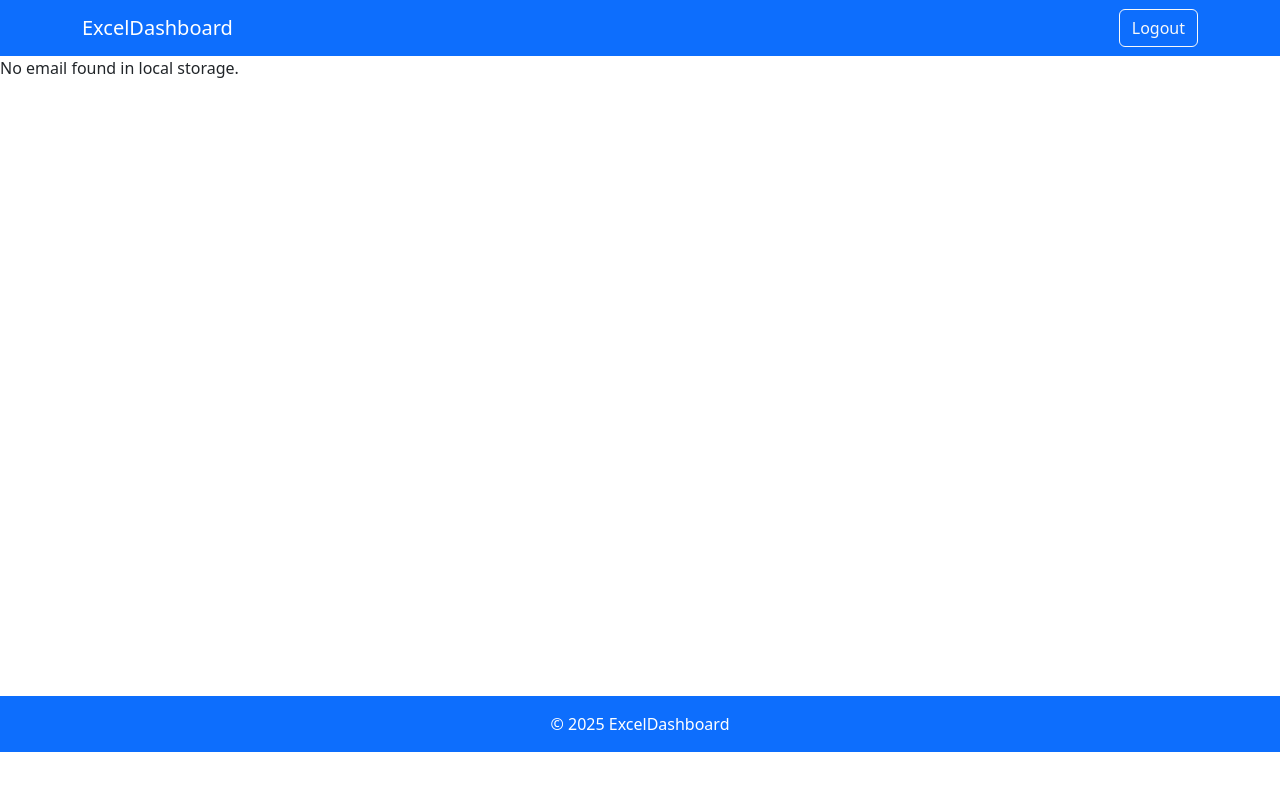
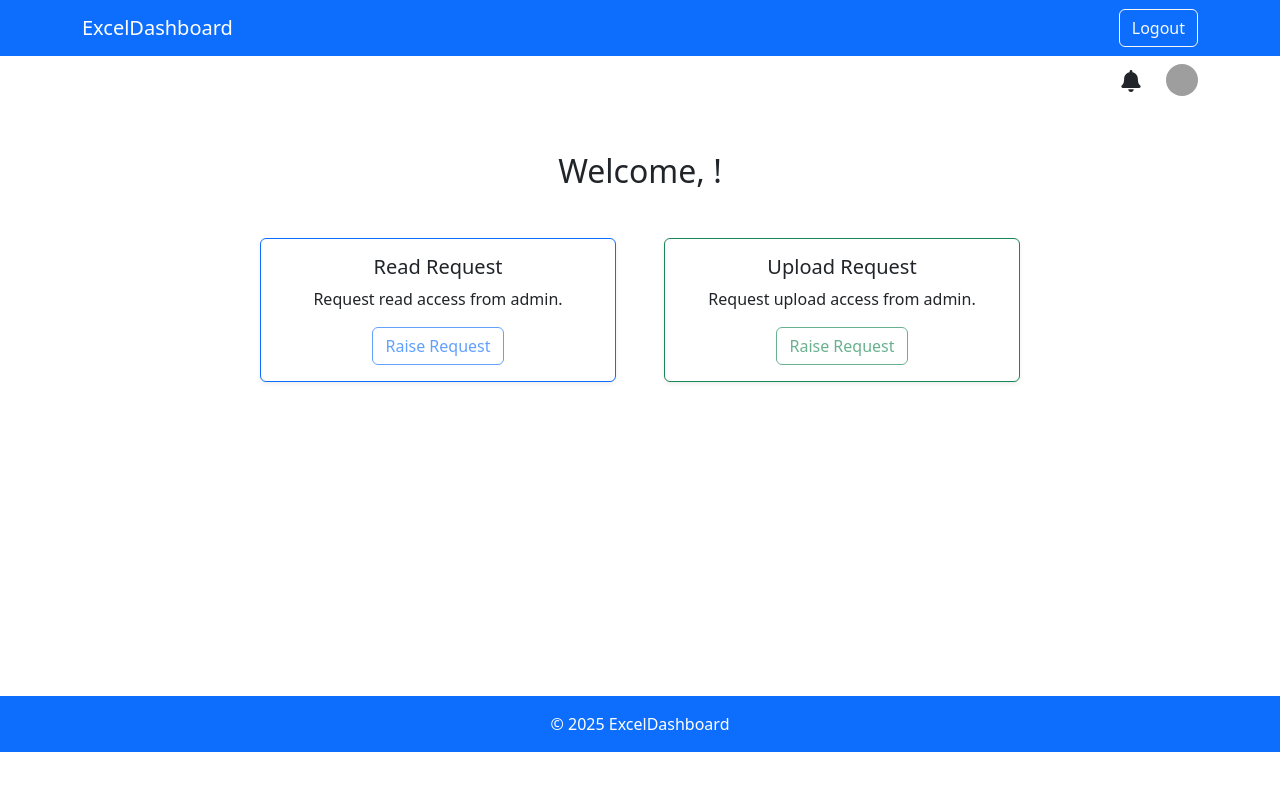
Before and after one commit to Rakshith-B-Gowda/Security_Front-End, a React (Vite) app in the folder security-web-app/: page /user-dashboard in a window 1280 px wide. Shown: the top 790 px of the page. Built offline with nearby package versions, Linux system fonts and the light colour scheme; sample sign-in values are in the browser's storage; grey boxes are pictures that could not be loaded.

Commit message:
feat: Add UserNavbar component for notifications and user profile display; update UserPage to integrate UserNavbar and enhance user interaction

```diff
--- /dev/null
+++ b/security-web-app/src/components/UserNavbar.jsx
@@ -0,0 +1,172 @@
+import React, { useEffect, useState, useRef } from 'react';
+import {
+  Container,
+  Badge,
+  Image,
+  Overlay,
+} from 'react-bootstrap';
+import { FaBell } from 'react-icons/fa';
+import { getUserNotifications, getUserByEmail } from '../services/userService';
+
+const UserNavbar = ({ email }) => {
+  const [notificationCount, setNotificationCount] = useState(0);
+  const [notifications, setNotifications] = useState([]);
+  const [showNotifPopover, setShowNotifPopover] = useState(false);
+  const [showProfilePopover, setShowProfilePopover] = useState(false);
+  const [userInfo, setUserInfo] = useState(null);
+
+  const bellRef = useRef(null);
+  const profileRef = useRef(null);
+
+  const fetchNotifications = async () => {
+    try {
+      const res = await getUserNotifications(email);
+      const all = res.data || [];
+      const unread = all.filter(n => !n.read);
+      setNotifications(all);
+      setNotificationCount(unread.length);
+    } catch (err) {
+      console.error('Error fetching notifications:', err);
+    }
+  };
+
+  const fetchUserInfo = async () => {
+    try {
+      const res = await getUserByEmail(email);
+      setUserInfo(res.data);
+    } catch (err) {
+      console.error('Error fetching user info:', err);
+    }
+  };
+
+  const handleBellClick = async () => {
+    await fetchNotifications();
+    setShowNotifPopover(!showNotifPopover);
+    setShowProfilePopover(false);
+    setNotificationCount(0);
+  };
+
+  const handleProfileClick = async () => {
+    await fetchUserInfo();
+    setShowProfilePopover(!showProfilePopover);
+    setShowNotifPopover(false);
+  };
+
+  useEffect(() => {
+    if (email) {
+      fetchNotifications();
+    }
+  }, [email]);
+
+  return (
+    <Container className="d-flex justify-content-end align-items-center gap-4 py-2">
+      {/* Bell Icon */}
+      <div
+        className="position-relative"
+        style={{ cursor: 'pointer' }}
+        onClick={handleBellClick}
+        ref={bellRef}
+      >
+        <FaBell size={22} className="text-dark" />
+        {notificationCount > 0 && (
+          <Badge
+            bg="danger"
+            pill
+            className="position-absolute"
+            style={{
+              top: '-6px',
+              right: '-6px',
+              fontSize: '0.6rem',
+              padding: '0.25em 0.4em',
+              borderRadius: '50%',
+            }}
+          >
+            {notificationCount}
+          </Badge>
+        )}
+      </div>
+
+      {/* Notification Popover */}
+      <Overlay
+        show={showNotifPopover}
+        target={bellRef.current}
+        placement="bottom-end"
+        containerPadding={10}
+        rootClose
+        onHide={() => setShowNotifPopover(false)}
+      >
+        <div
+          className="shadow border bg-white rounded"
+          style={{
+            minWidth: '250px',
+            maxWidth: '320px',
+            maxHeight: '300px',
+            overflowY: 'auto',
+            marginTop: '8px',
+            zIndex: 9999,
+            padding: '0.75rem',
+          }}
+        >
+          <h6 className="mb-3 fw-bold">Notifications</h6>
+          {notifications.length === 0 ? (
+            <div className="text-muted text-center">no notifications found</div>
+          ) : (
+            <div>
+              {notifications.map((note, index) => (
+                <div key={index}>
+                  <div className="mb-1">{note.message}</div>
+                  {index < notifications.length - 1 && <hr className="my-2" />}
+                </div>
+              ))}
+            </div>
+          )}
+        </div>
+      </Overlay>
+
+      {/* Profile Icon */}
+      <Image
+        ref={profileRef}
+        src="https://www.gravatar.com/avatar?d=mp&s=32"
+        roundedCircle
+        alt="Profile"
+        style={{ width: '32px', height: '32px', cursor: 'pointer' }}
+        onClick={handleProfileClick}
+      />
+
+      {/* Profile Popover */}
+      <Overlay
+        show={showProfilePopover}
+        target={profileRef.current}
+        placement="bottom-end"
+        containerPadding={10}
+        rootClose
+        onHide={() => setShowProfilePopover(false)}
+      >
+        <div
+          className="shadow border bg-white rounded"
+          style={{
+            display: 'inline-block',
+            padding: '0.75rem',
+            marginTop: '8px',
+            zIndex: 9999,
+            whiteSpace: 'nowrap',
+            maxWidth: '100%',
+          }}
+        >
+          <h6 className="fw-bold mb-2">User Profile</h6>
+          {userInfo ? (
+            <ul className="list-unstyled small mb-0">
+              <li><strong>Name:</strong> {userInfo.name}</li>
+              <li><strong>Email:</strong> {userInfo.email}</li>
+              <li><strong>Permission:</strong> {userInfo.role}</li>
+            </ul>
+          ) : (
+            <div>Loading user info...</div>
+          )}
+        </div>
+      </Overlay>
+    </Container>
+  );
+};
+
+export default UserNavbar;
--- a/security-web-app/src/pages/UserPage.jsx
+++ b/security-web-app/src/pages/UserPage.jsx
@@ -1,38 +1,96 @@
 import React, { useEffect, useState } from 'react';
-import { getUserByEmail } from '../services/userService';
+import { Container, Row, Col, Card, Button } from 'react-bootstrap';
+import { requestRead, requestUpload, getUserByEmail } from '../services/userService';
+import UserNavbar from '../components/UserNavbar';
 
 const UserPage = () => {
-  const [user, setUser] = useState(null);
-  const [loading, setLoading] = useState(true);
-  const [error, setError] = useState(null);
+  const email = localStorage.getItem('email');
+  const [userId, setUserId] = useState(null);
+  const [userName, setUserName] = useState('');
+  const [loading, setLoading] = useState(false);
 
   useEffect(() => {
-    const email = localStorage.getItem('email');
-    if (!email) {
-      setError('No email found in local storage.');
+    if (email) {
+      getUserByEmail(email)
+        .then((res) => {
+          console.log('Response:', res);
+          setUserId(res.data.id);
+          setUserName(res.data.name);
+        })
+        .catch((err) => {
+          console.error('Failed to fetch user:', err);
+          alert('Unable to load user info.');
+        });
+    }
+  }, [email]);
+
+  const handleView = async () => {
+    try {
+      setLoading(true);
+      await requestRead(userId);
+      alert('View Request Sent!');
+    } catch (err) {
+      console.error(err);
+      alert('Failed to send view request.');
+    } finally {
       setLoading(false);
-      return;
     }
-    getUserByEmail(email)
-      .then((data) => {
-        setUser(data);
-        setLoading(false);
-      })
-      .catch((err) => {
-        setError('Failed to fetch user details.');
-        setLoading(false);
-      });
-  }, []);
+  };
 
-  if (loading) return <div>Loading...</div>;
-  if (error) return <div>{error}</div>;
-  if (!user) return <div>No user data found.</div>;
+  const handleUpload = async () => {
+    try {
+      setLoading(true);
+      await requestUpload(userId);
+      alert('Upload Request Sent!');
+    } catch (err) {
+      console.error(err);
+      alert('Failed to send upload request.');
+    } finally {
+      setLoading(false);
+    }
+  };
 
   return (
-    <div>
-      <h2>Welcome, User, Name: {user.data.name}, Role: {user.data.role}, Email: {user.data.email} !</h2>
-      {/* You can display more user details here if needed */}
-    </div>
+    <>
+      <UserNavbar email={email} />
+      <Container className="text-center mt-5">
+        <h2 className="mb-5">Welcome, {userName}!</h2>
+
+        <Row className="justify-content-center gap-4">
+          <Col xs={12} md={4}>
+            <Card border="primary" className="h-100 shadow-sm">
+              <Card.Body>
+                <Card.Title>Read Request</Card.Title>
+                <Card.Text>Request read access from admin.</Card.Text>
+                <Button
+                  variant="outline-primary"
+                  onClick={handleView}
+                  disabled={!userId || loading}
+                >
+                   Raise Request
+                </Button>
+              </Card.Body>
+            </Card>
+          </Col>
+
+          <Col xs={12} md={4}>
+            <Card border="success" className="h-100 shadow-sm">
+              <Card.Body>
+                <Card.Title>Upload Request</Card.Title>
+                <Card.Text>Request upload access from admin.</Card.Text>
+                <Button
+                  variant="outline-success"
+                  onClick={handleUpload}
+                  disabled={!userId || loading}
+                >
+                   Raise Request
+                </Button>
+              </Card.Body>
+            </Card>
+          </Col>
+        </Row>
+      </Container>
+    </>
   );
 };
 
--- a/security-web-app/src/services/userService.jsx
+++ b/security-web-app/src/services/userService.jsx
@@ -31,3 +31,7 @@ export const adminUpdatePermission = (updateByAdminDto) =>
 // Get user by email
 export const getUserByEmail = (email) =>
   axiosInstance.get(`/user/by-email/${encodeURIComponent(email)}`);
+
+
+export const getUserNotifications = (email) =>
+axiosInstance.get(`/user/notification/${encodeURIComponent(email)}`);
```
